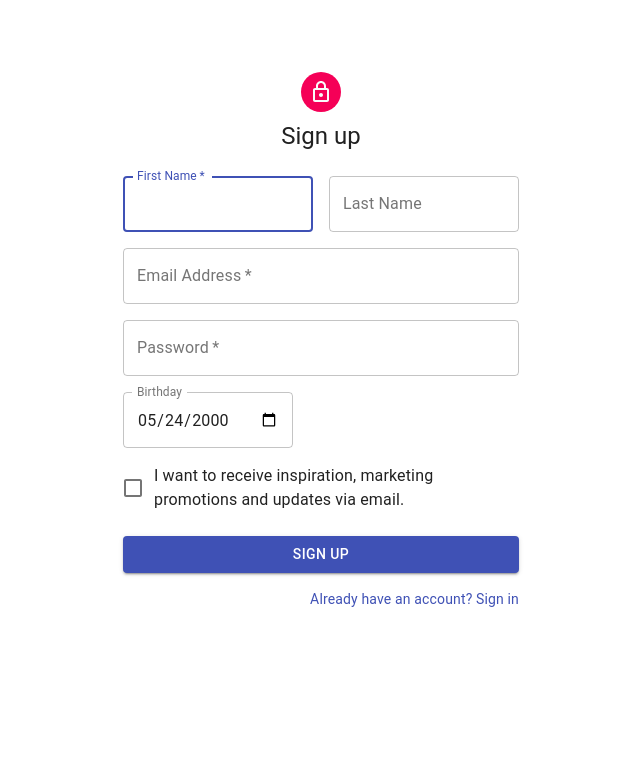
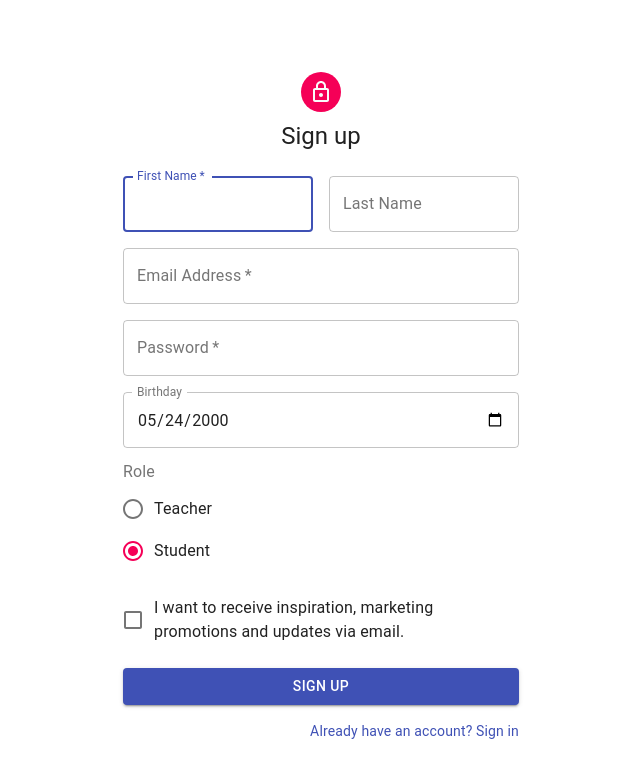
Before and after one commit to josuevalrob/talkit, a React (Create React App) app: page /sign-up in a window 1280 px wide. Shown: the top 778 px of the page, without its empty margins (319-959 px from the left). Built offline with nearby package versions, Linux system fonts and the light colour scheme; what showdown would draw is missing.

Commit message:
adding role to the signup form

```diff
--- a/src/components/styles/signUp.style.js
+++ b/src/components/styles/signUp.style.js
@@ -42,7 +42,10 @@ const useStyles = makeStyles(theme => ({
     backgroundRepeat: 'no-repeat',
     backgroundSize: 'cover',
     backgroundPosition: 'center',
-  }
+  },
+  group: {
+    margin: theme.spacing(1, 0),
+  },
 }));
 
 export default useStyles
--- a/src/scenes/RegisterPage.js
+++ b/src/scenes/RegisterPage.js
@@ -18,6 +18,9 @@ import LockOutlinedIcon from '@material-ui/icons/LockOutlined';
 import Typography from '@material-ui/core/Typography';
 import Container from '@material-ui/core/Container';
 import AdapterLink from './../components/misc/LinkTalkit';
+import RadioGroup from '@material-ui/core/RadioGroup';
+import Radio from '@material-ui/core/Radio';
+import FormLabel from '@material-ui/core/FormLabel';
 
 const Register = () => {
   const [state, setState] = useState({
@@ -26,6 +29,7 @@ const Register = () => {
       password: '',
       name: '',
       birthDate: '2000-05-24',
+      role: 'student',
       avatarURL: 'https://images.unsplash.com/photo-1461988320302-91bde64fc8e4?ixid=2yJhcHBfaWQiOjEyMDd9&fm=jpg&w=200&fit=max'
     },
     errors: {},
@@ -158,7 +162,7 @@ const Register = () => {
                 <Grid item xs={12}>
                   <TextField
                     value={state.user.birthDate}
-                    // className={classes.date}
+                    className={classes.date}
                     onChange={handleDateChange}
                     variant="outlined"
                     id="birthDate"
@@ -170,7 +174,19 @@ const Register = () => {
                     }}
                   />
                 </Grid>
-
+                <Grid item xs={12}>
+                  <FormLabel component="legend">Role</FormLabel>
+                  <RadioGroup
+                    aria-label="Role"
+                    name="role"
+                    className={classes.group}
+                    value={state.user.role}
+                    onChange={handleChange('role')}
+                  >
+                    <FormControlLabel sm={6} value="teacher" control={<Radio />} label="Teacher" />
+                    <FormControlLabel sm={6} value="student" control={<Radio />} label="Student" />
+                  </RadioGroup>
+                </Grid>
                 <Grid item xs={12}>
                   <FormControlLabel
                     control={<Checkbox value="allowExtraEmails" color="primary" />}
```
